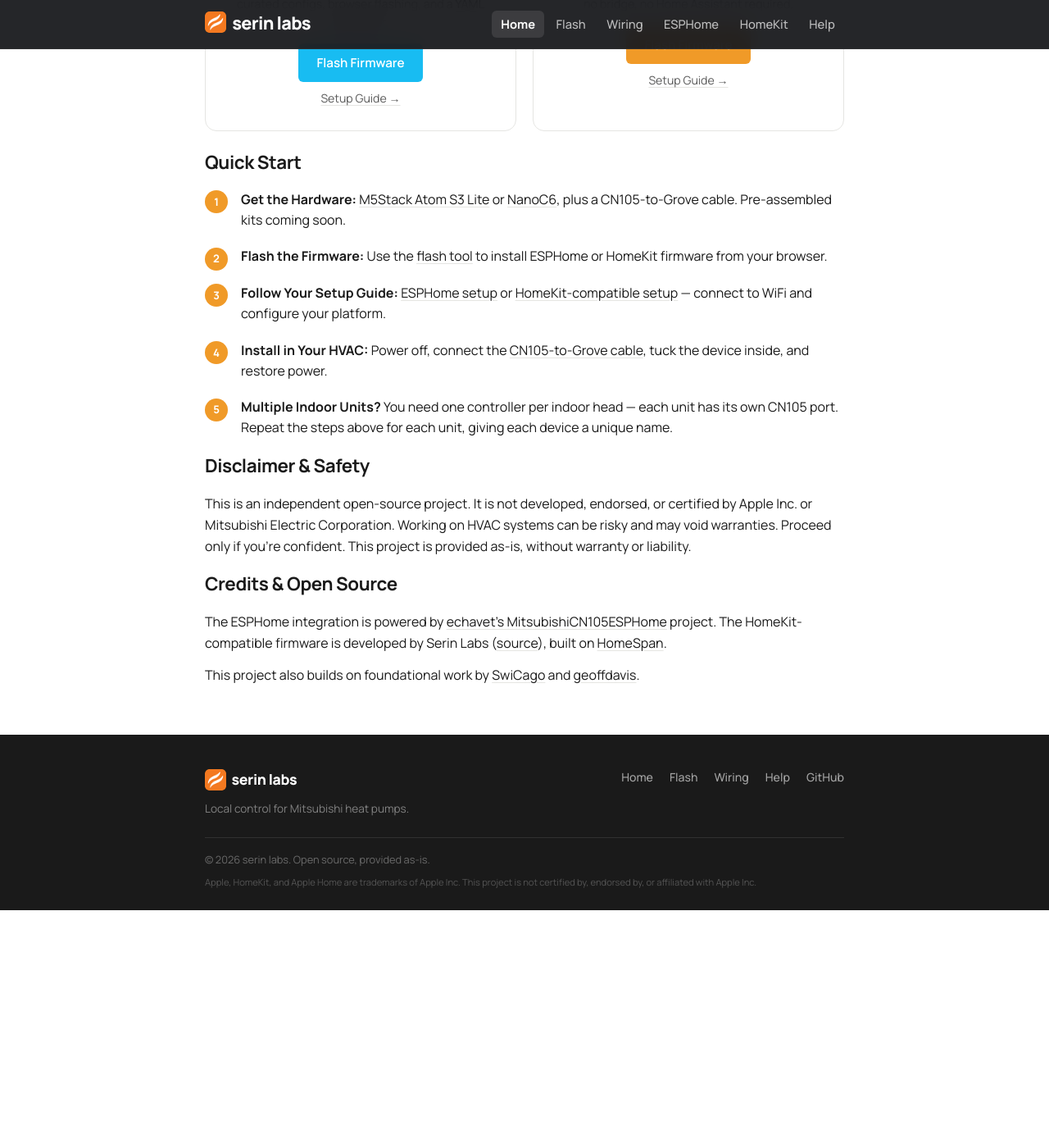
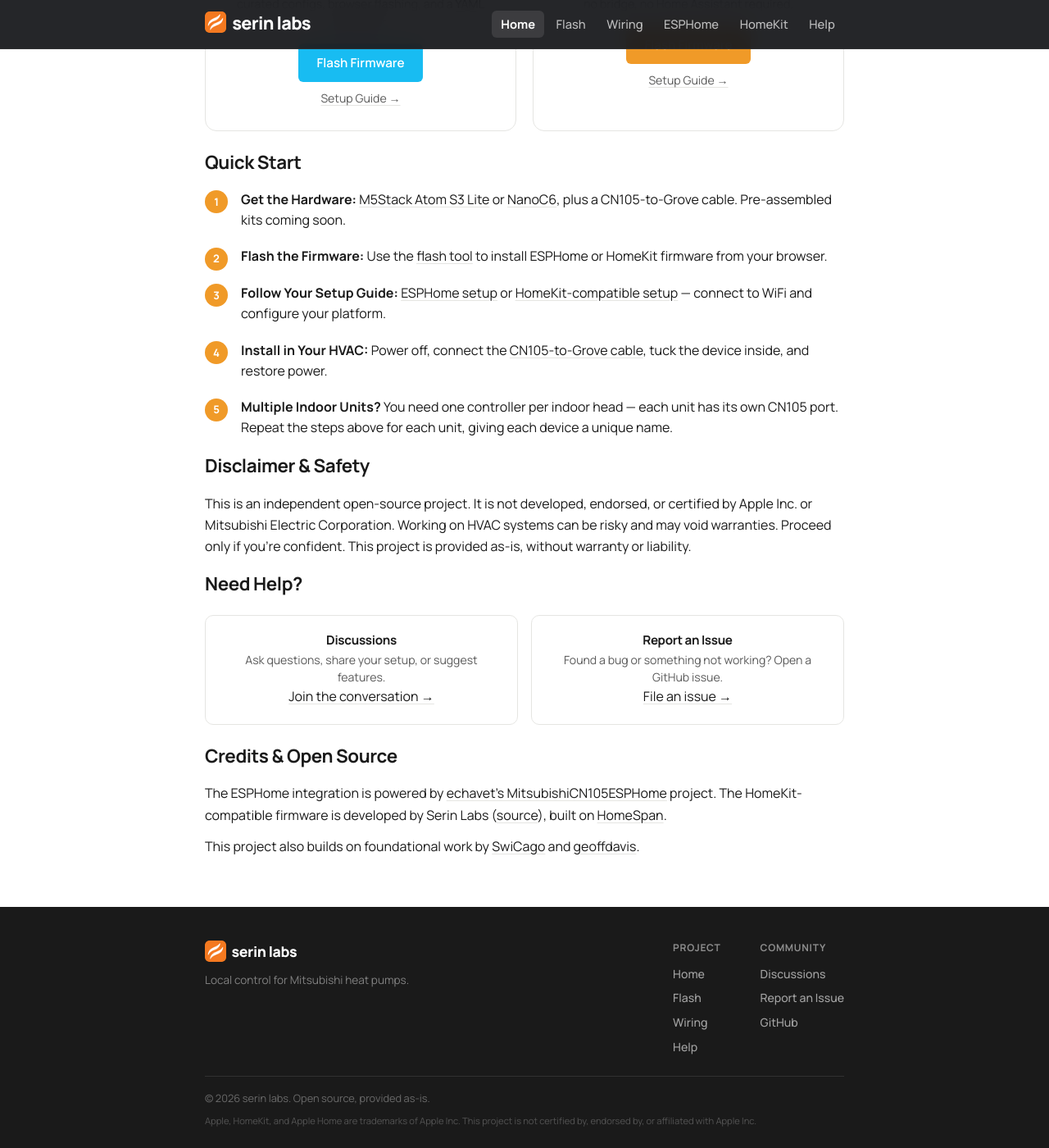
Before and after one commit to Serin-Labs/serin-labs.github.io, a Jekyll site: the page built from index.html, in a window 1280 px wide and 1400 px high, scrolled down 1304 px. Shown: the whole window at 82% size. Built offline with Jekyll 4.4.1, drawn with Linux system fonts in a browser that asks for light colours; before the commit the page ends 2414 px from its top, so only the background shows below that.

Commit message:
Add community links and restructure footer into columns
Restructure footer from flat links to two-column layout (Project +
Community) with Discussions and Issue links. Add "Need Help?" section
on homepage and both setup pages linking to GitHub Discussions and
Issues.

```diff
--- a/_layouts/default.html
+++ b/_layouts/default.html
@@ -30,12 +30,20 @@
           <strong><img src="{{ '/assets/favicon-32x32.png' | relative_url }}" alt="" class="brand-icon"> serin labs</strong>
           <p>Local control for Mitsubishi heat pumps.</p>
         </div>
-        <div class="footer-links">
-          <a href="{{ '/' | relative_url }}">Home</a>
-          <a href="{{ '/flash' | relative_url }}">Flash</a>
-          <a href="{{ '/wiring' | relative_url }}">Wiring</a>
-          <a href="{{ '/troubleshooting' | relative_url }}">Help</a>
-          <a href="https://github.com/Serin-Labs" target="_blank" rel="noopener">GitHub</a>
+        <div class="footer-columns">
+          <div class="footer-col">
+            <strong>Project</strong>
+            <a href="{{ '/' | relative_url }}">Home</a>
+            <a href="{{ '/flash' | relative_url }}">Flash</a>
+            <a href="{{ '/wiring' | relative_url }}">Wiring</a>
+            <a href="{{ '/troubleshooting' | relative_url }}">Help</a>
+          </div>
+          <div class="footer-col">
+            <strong>Community</strong>
+            <a href="https://github.com/Serin-Labs/serin-cn105/discussions" target="_blank" rel="noopener">Discussions</a>
+            <a href="https://github.com/Serin-Labs/serin-cn105/issues" target="_blank" rel="noopener">Report an Issue</a>
+            <a href="https://github.com/Serin-Labs" target="_blank" rel="noopener">GitHub</a>
+          </div>
         </div>
       </div>
       <div class="footer-bottom">
--- a/assets/css/main.css
+++ b/assets/css/main.css
@@ -789,18 +789,30 @@ footer {
   color: rgba(255,255,255,0.45);
   font-size: 0.85rem;
 }
-.footer-links {
+.footer-columns {
   display: flex;
-  gap: 1.25rem;
-  flex-wrap: wrap;
+  gap: 3rem;
 }
-.footer-links a {
+.footer-col {
+  display: flex;
+  flex-direction: column;
+  gap: 0.4rem;
+}
+.footer-col strong {
+  color: rgba(255,255,255,0.5);
+  font-size: 0.75rem;
+  text-transform: uppercase;
+  letter-spacing: 0.06em;
+  font-weight: 700;
+  margin-bottom: 0.25rem;
+}
+.footer-col a {
   color: rgba(255,255,255,0.6);
   text-decoration: none;
   font-weight: 500;
   transition: color var(--transition);
 }
-.footer-links a:hover { color: #fff; }
+.footer-col a:hover { color: #fff; }
 .footer-bottom {
   border-top: 1px solid rgba(255,255,255,0.1);
   padding-top: 1rem;
@@ -974,7 +986,7 @@ details[open] summary::before {
   .action-btn { padding: 0.5em 1em; font-size: 0.88rem; }
 
   .footer-content { flex-direction: column; gap: 1rem; }
-  .footer-links { gap: 1rem; }
+  .footer-columns { gap: 2rem; }
 
   .quick-start li { padding-left: 2.5rem; }
 }
--- a/esphome/setup.html
+++ b/esphome/setup.html
@@ -78,8 +78,8 @@ nav_active: esphome
   </ul>
   <hr>
 
-  <h2>Troubleshooting</h2>
-  <p>Running into issues? See the <a href="/troubleshooting">troubleshooting guide</a> for solutions to common problems with flashing, WiFi, Home Assistant integration, and HVAC communication.</p>
+  <h2>Need Help?</h2>
+  <p>Running into issues? See the <a href="/troubleshooting">troubleshooting guide</a>, check <a href="https://github.com/Serin-Labs/serin-cn105/discussions" target="_blank" rel="noopener">Discussions</a> for answers, or <a href="https://github.com/Serin-Labs/serin-cn105/issues" target="_blank" rel="noopener">open an issue</a> on GitHub.</p>
   <hr>
 
   <h2>Disclaimer</h2>
--- a/homekit/setup.html
+++ b/homekit/setup.html
@@ -96,6 +96,9 @@ curl --data-binary @.pio/build/nanoc6/firmware.bin \
     <li><strong>Repeat the setup:</strong> Flash, connect to WiFi, wire, and pair each device individually. The process is the same for every unit.</li>
   </ul>
 
+  <h2>Need Help?</h2>
+  <p>Check the <a href="/troubleshooting">troubleshooting guide</a>, browse <a href="https://github.com/Serin-Labs/serin-cn105/discussions" target="_blank" rel="noopener">Discussions</a> for answers, or <a href="https://github.com/Serin-Labs/serin-cn105/issues" target="_blank" rel="noopener">open an issue</a> on GitHub.</p>
+
   <h2>Source Code</h2>
   <p>The HomeKit-compatible firmware is open source. See the <a href="https://github.com/akifbayram/mitsubishi-cn105-homekit" target="_blank">GitHub repository</a> for protocol documentation, project structure, and build instructions.</p>
   <hr>
--- a/index.html
+++ b/index.html
@@ -117,6 +117,20 @@ nav_active: home
 <h2>Disclaimer & Safety</h2>
 <p>This is an independent open-source project. It is not developed, endorsed, or certified by Apple Inc. or Mitsubishi Electric Corporation. Working on HVAC systems can be risky and may void warranties. Proceed only if you're confident. This project is provided as-is, without warranty or liability.</p>
 
+<h2>Need Help?</h2>
+<div class="features-grid" style="grid-template-columns: repeat(2, 1fr);">
+  <div class="feature-card">
+    <h3>Discussions</h3>
+    <p>Ask questions, share your setup, or suggest features.</p>
+    <a href="https://github.com/Serin-Labs/serin-cn105/discussions" target="_blank" rel="noopener" class="setup-link">Join the conversation &rarr;</a>
+  </div>
+  <div class="feature-card">
+    <h3>Report an Issue</h3>
+    <p>Found a bug or something not working? Open a GitHub issue.</p>
+    <a href="https://github.com/Serin-Labs/serin-cn105/issues" target="_blank" rel="noopener" class="setup-link">File an issue &rarr;</a>
+  </div>
+</div>
+
 <h2>Credits & Open Source</h2>
 <p>The ESPHome integration is powered by <a href="https://github.com/echavet/MitsubishiCN105ESPHome" target="_blank">echavet's MitsubishiCN105ESPHome</a> project. The HomeKit-compatible firmware is developed by Serin Labs (<a href="https://github.com/akifbayram/mitsubishi-cn105-homekit" target="_blank">source</a>), built on <a href="https://github.com/HomeSpan/HomeSpan" target="_blank">HomeSpan</a>.</p>
 <p>This project also builds on foundational work by <a href="https://github.com/SwiCago/HeatPump" target="_blank">SwiCago</a> and <a href="https://github.com/geoffdavis/esphome-mitsubishiheatpump" target="_blank">geoffdavis</a>.</p>
```
